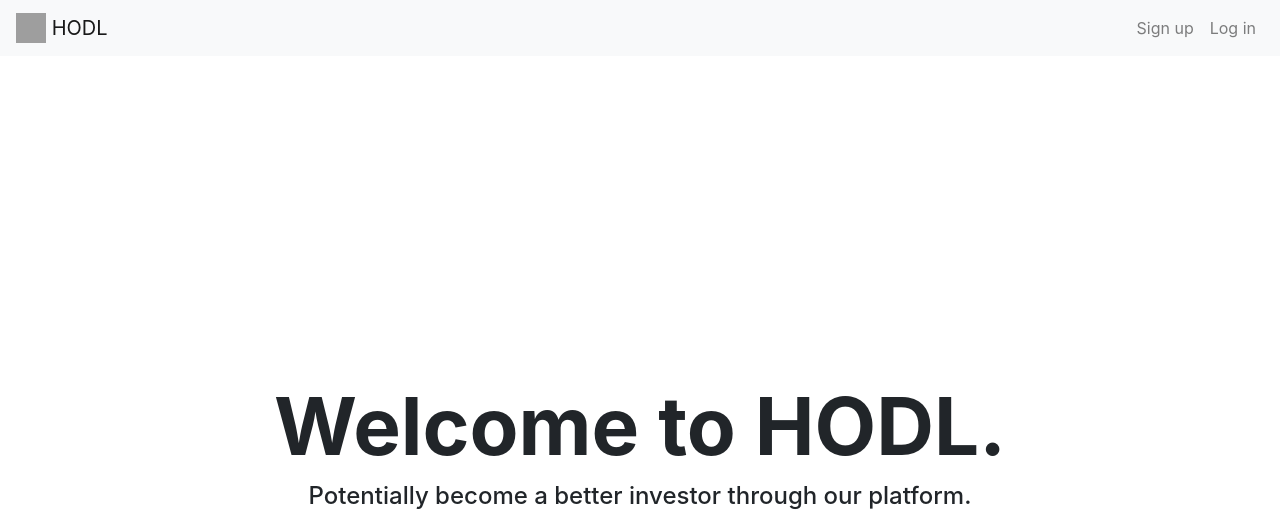
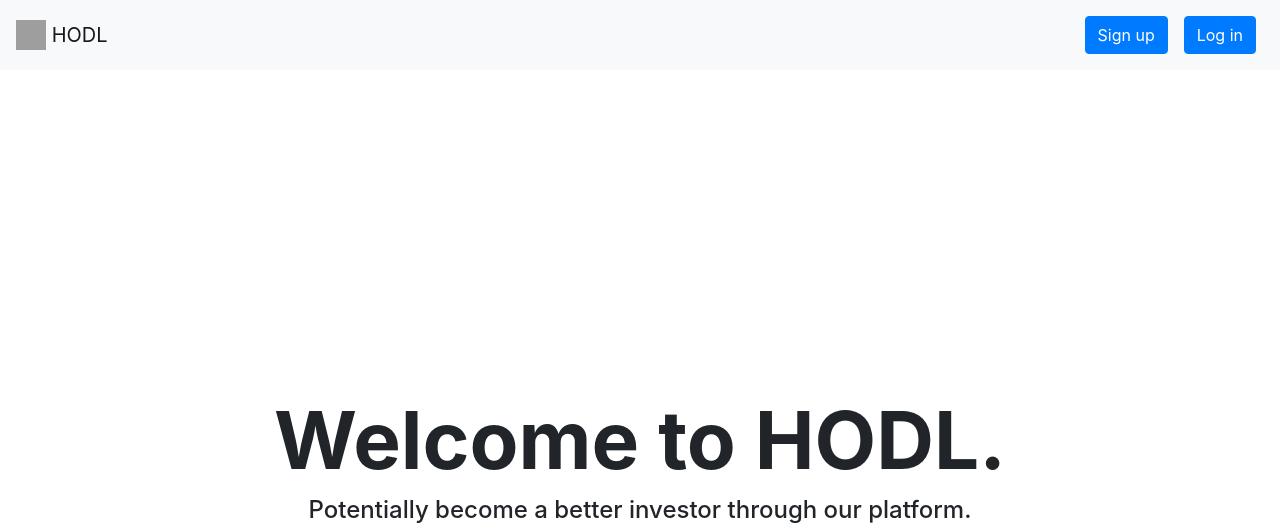
Before and after one commit to yongfu-lu/HODL, a Django app: page / in a window 1280 px wide. Shown: the top 523 px of the page. Run offline with Django 4.2, Linux system fonts and the light colour scheme; some libraries are stand-ins or nearby versions; grey boxes are pictures that could not be loaded.

Commit message:
Updating home page and accordion menu

```diff
--- a/templates/home.html
+++ b/templates/home.html
@@ -5,6 +5,10 @@
     <meta name="viewport" content="width=device-width, initial-scale=1.0"/>
     <meta http-equiv="X-UA-Compatible" content="ie=edge"/>
     <script src="https://ajax.googleapis.com/ajax/libs/jquery/3.5.1/jquery.min.js"></script>
+    <script src="https://stackpath.bootstrapcdn.com/bootstrap/4.3.1/js/bootstrap.min.js"
+          integrity="sha384-JjSmVgyd0p3pXB1rRibZUAYoIIy6OrQ6VrjIEaFf/nJGzIxFDsf4x0xIM+B07jRM"
+          crossorigin="anonymous"></script>
+
     <link rel="stylesheet" href="https://stackpath.bootstrapcdn.com/bootstrap/4.3.1/css/bootstrap.min.css"
           integrity="sha384-ggOyR0iXCbMQv3Xipma34MD+dH/1fQ784/j6cY/iJTQUOhcWr7x9JvoRxT2MZw1T" crossorigin="anonymous"/>
     <link rel="stylesheet" href="https://use.fontawesome.com/releases/v5.7.2/css/all.css"
@@ -49,10 +53,14 @@
         <div class="collapse navbar-collapse" id="navbarNav">
             <ul class="navbar-nav ml-auto">
                 <li class="nav-item">
-                    <a class="nav-link" href="user/register/">Sign up</a>
+                    <a class="nav-link" href="user/register/">
+                        <button class="btn btn-primary">Sign up</button>
+                    </a>
                 </li>
                 <li class="nav-item">
-                    <a class="nav-link" href="user/login/">Log in</a>
+                    <a class="nav-link" href="user/login/">
+                        <button class="btn btn-primary">Log in</button>
+                    </a>
                 </li>
             </ul>
         </div>
```
